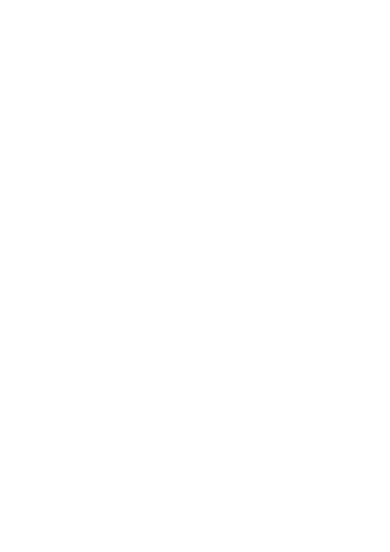
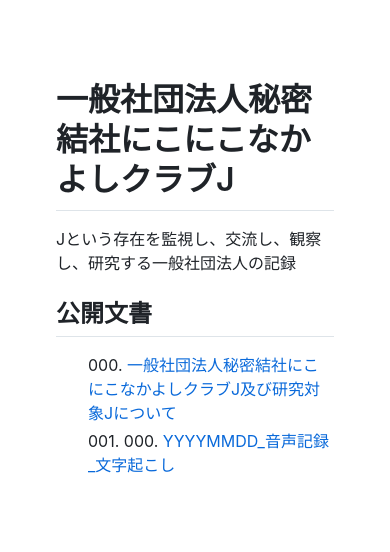
Before and after one commit to v-jimi-r/nakayoshi_club, a plain HTML site: page index.html in a window 390 px wide. Drawn offline with nearby package versions, Linux system fonts and the light colour scheme.

Commit message:
index.html 仮の目次ページになるよう修正 001_000 ファイル名変更

```diff
--- a/index.html
+++ b/index.html
@@ -0,0 +1,69 @@
+<!DOCTYPE html>
+<html>
+
+<head>
+    <meta charset="UTF-8">
+    <title>index</title>
+    <link rel="stylesheet" href="https://cdnjs.cloudflare.com/ajax/libs/github-markdown-css/5.2.0/github-markdown.css">
+    <style>
+        .markdown-body {
+            border: 1px solid transparent;
+            box-sizing: border-box;
+            margin: 0 auto;
+            width: 100% !important;
+        }
+
+        .markdown-content {
+            padding: 32px !important;
+            max-width: 980px;
+            min-width: 200px;
+            margin: 0 auto;
+        }
+
+        @media (max-width: 767px) {
+            .markdown-body {
+                padding: 15px;
+            }
+        }
+
+        .speaker {
+            display: inline-block;
+            width: 5%;
+            font-weight: bold;
+            vertical-align: top;
+            padding: 7px 0;
+        }
+
+        .talk {
+            display: inline-block;
+            width: 94%;
+            padding: 7px 0;
+            vertical-align: top;
+        }
+
+        .number ul li {
+            list-style-type: none;
+        }
+
+    </style>
+</head>
+
+<body>
+    <div class="markdown-body">
+        <div class="markdown-content">
+            <p>
+            <h1 id="一般社団法人秘密結社にこにこなかよしクラブJ">一般社団法人秘密結社にこにこなかよしクラブJ</h1>
+            <p>Jという存在を監視し、交流し、観察し、研究する一般社団法人の記録</p>
+            <h2 id="公開文書">公開文書</h2>
+            <div class="number">
+                <ul>
+                    <li>000. <a href="main/000_introduction.html">一般社団法人秘密結社にこにこなかよしクラブJ及び研究対象Jについて</a></li>
+                    <li>001. 000. <a href="main/001_000_bigban_pre.html">YYYYMMDD_音声記録_文字起こし</a></li>
+                </ul>
+            </div>
+        </div>
+    </div>
+
+</body>
+
+</html>
```
Also changed, not shown: main/001_000_bigban_pre.html (renamed from main/001_000_bigban_intro.html, +3 -2 lines).
